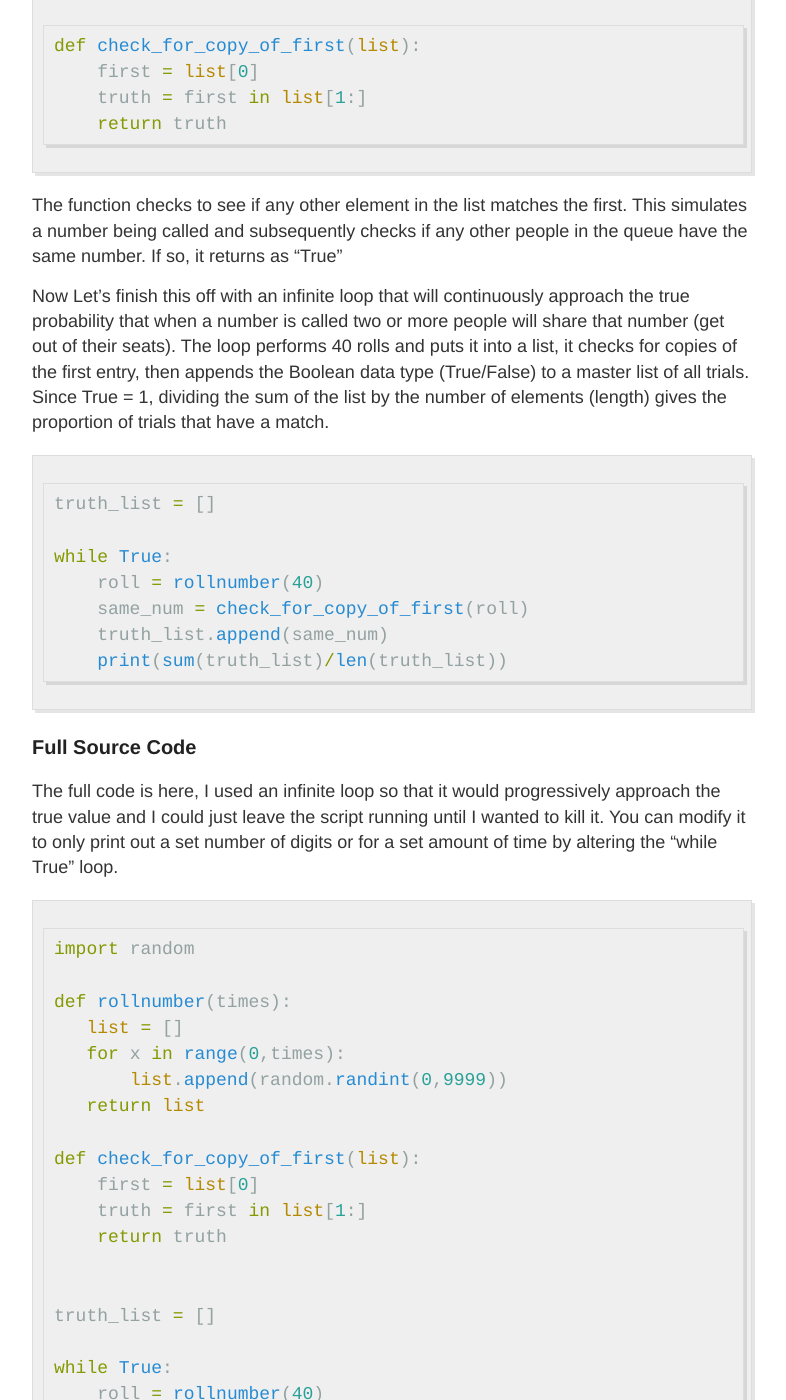
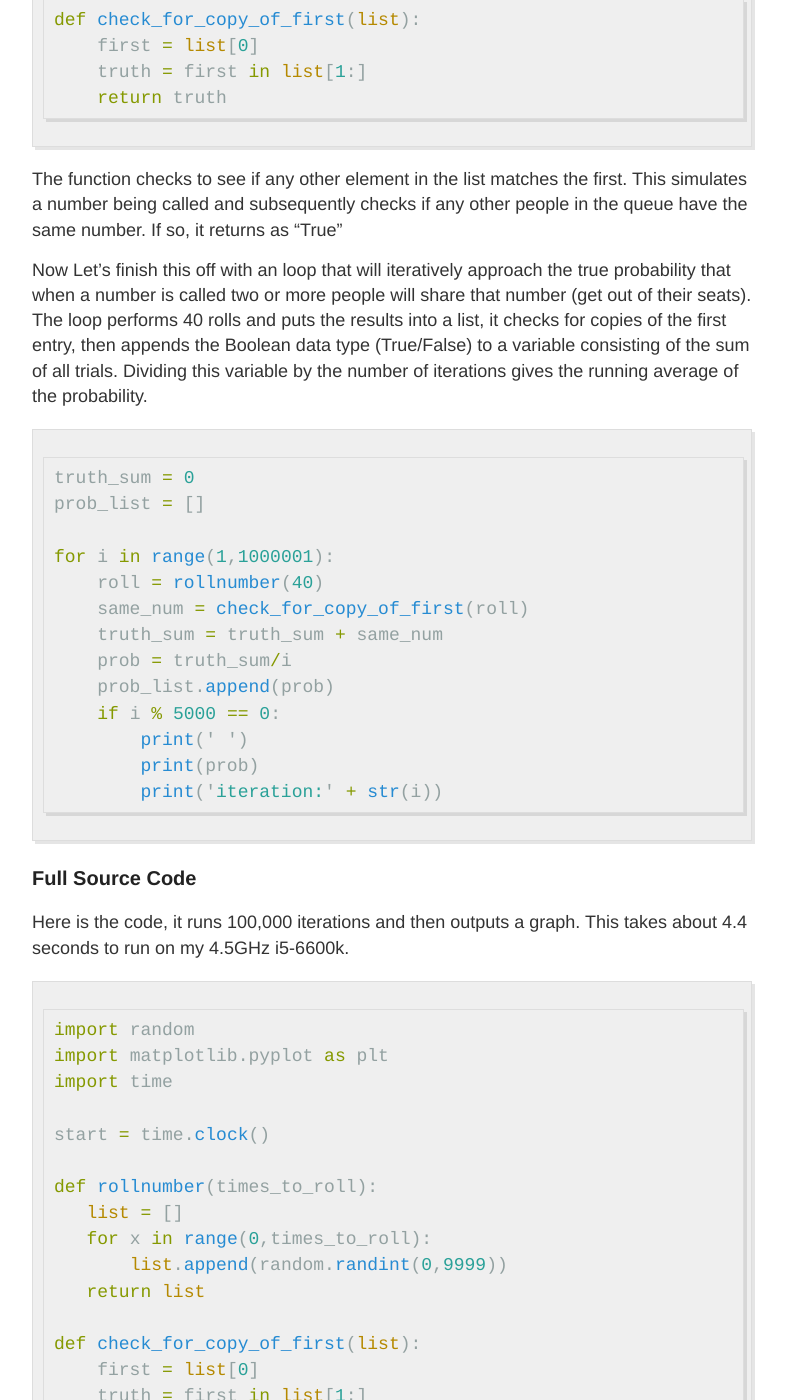
Before and after one commit to griffincalme/griffincalme.github.io, a Jekyll site: the page built from _posts/2016-10-3-SOS.md, in a window 1280 px wide and 1400 px high, scrolled down 2452 px. Shown: the whole window, without its empty margins (248-1034 px from the left). Built offline with Jekyll 4.4.1, drawn with Linux system fonts in a browser that asks for light colours; comment, search, counter and statistics services are not loaded; some of the changed text lies outside the part shown.

Commit message:
Update 2016-10-3-SOS.md

````diff
--- a/_posts/2016-10-3-SOS.md
+++ b/_posts/2016-10-3-SOS.md
@@ -88,7 +88,6 @@ def rollnumber(times_to_roll):
    for x in range(0,times_to_roll):
        list.append(random.randint(0,9999))
    return list
-
 ```
 
 Let's write a function to check if any of the items in the list are identical, this will probably output "False" with such large digits. If you shorten the random.randint from (0,9999) to (1,6), you should get a "True" fairly often like if you were rolling a real die.
@@ -104,53 +103,28 @@ def check_for_copy_of_first(list):
 
 The function checks to see if any other element in the list matches the first. This simulates a number being called and subsequently checks if any other people in the queue have the same number. If so, it returns as "True"
 
-Now Let's finish this off with an infinite loop that will continuously approach the true probability that when a number is called two or more people will share that number (get out of their seats). The loop performs 40 rolls and puts it into a list, it checks for copies of the first entry, then appends the Boolean data type (True/False) to a master list of all trials. Since True = 1, dividing the sum of the list by the number of elements (length) gives the proportion of trials that have a match.
+Now Let's finish this off with an loop that will iteratively approach the true probability that when a number is called two or more people will share that number (get out of their seats). The loop performs 40 rolls and puts the results into a list, it checks for copies of the first entry, then appends the Boolean data type (True/False) to a variable consisting of the sum of all trials. Dividing this variable by the number of iterations gives the running average of the probability.
 
 ```python
-truth_list = []
+truth_sum = 0
+prob_list = []
 
-while True:
+for i in range(1,1000001):
     roll = rollnumber(40)
     same_num = check_for_copy_of_first(roll)
-    truth_list.append(same_num)
-    print(sum(truth_list)/len(truth_list))
+    truth_sum = truth_sum + same_num
+    prob = truth_sum/i
+    prob_list.append(prob)
+    if i % 5000 == 0:
+        print(' ')
+        print(prob)
+        print('iteration:' + str(i))
 ```
 
 
 ### Full Source Code
 
-The full code is here, I used an infinite loop so that it would progressively approach the true value and I could just leave the script running until I wanted to kill it. You can modify it to only print out a set number of digits or for a set amount of time by altering the "while True" loop.
-
-```python
-import random
-
-def rollnumber(times):
-   list = []
-   for x in range(0,times):
-       list.append(random.randint(0,9999))
-   return list
-
-def check_for_copy_of_first(list):
-    first = list[0]
-    truth = first in list[1:]
-    return truth
-
-
-truth_list = []
-
-while True:
-    roll = rollnumber(40)
-    same_num = check_for_copy_of_first(roll)
-    truth_list.append(same_num)
-    print(sum(truth_list)/len(truth_list))
-```
-
-
-I got ~0.00395 or 0.395%
-It got hung up there for a while so I'm guessing that is close.
-One problem is that the program slows down as the tally of true vs false increases and the list calculation gets larger.
-
-Here is the code for a loop that runs only 100,000 times and then outputs a graph. This takes about 55 seconds to run on my 4.5GHz i5-6600k.
+Here is the code, it runs 100,000 iterations and then outputs a graph. This takes about 4.4 seconds to run on my 4.5GHz i5-6600k.
 
 ```python
 import random
@@ -165,20 +139,19 @@ def rollnumber(times_to_roll):
        list.append(random.randint(0,9999))
    return list
 
-
 def check_for_copy_of_first(list):
     first = list[0]
     truth = first in list[1:]
     return truth
 
-truth_list = []
+truth_sum = 0
 prob_list = []
 
-for i in range(0,100000):
+for i in range(1,100001):
     roll = rollnumber(40)
     same_num = check_for_copy_of_first(roll)
-    truth_list.append(same_num)
-    prob = sum(truth_list)/len(truth_list)
+    truth_sum = truth_sum + same_num
+    prob = truth_sum/i
     prob_list.append(prob)
     if i % 5000 == 0:
         print(' ')
@@ -187,6 +160,7 @@ for i in range(0,100000):
 
 end = time.clock()
 print('took ' + str(end) + ' seconds')
+
 
 plt.xkcd()
 plt.plot(prob_list)
@@ -199,4 +173,13 @@ plt.show()
 ![Probability Graph]({{ site.baseurl }}/images/SOSprobGraph.png)
 
 
+
+I got ~0.00395 or 0.395%
+I'm guessing that is close to the true probability.
+
 Let me know if I got anything wrong, I whipped this up pretty quick.
+
+
+
+
+Edit: I changed the code so that instead of appending to a long list for every iteration and dividing by the length, it just adds up a sum and then divides by the number of iteration to get an average probability. This method gives an 11x speedup over the old script for a loop of 100,000 iterations. The best part about using functions is that my script is modular and the parts are reusable so I was able to easily rewrite the for loop without changing any of the above functions.
````
